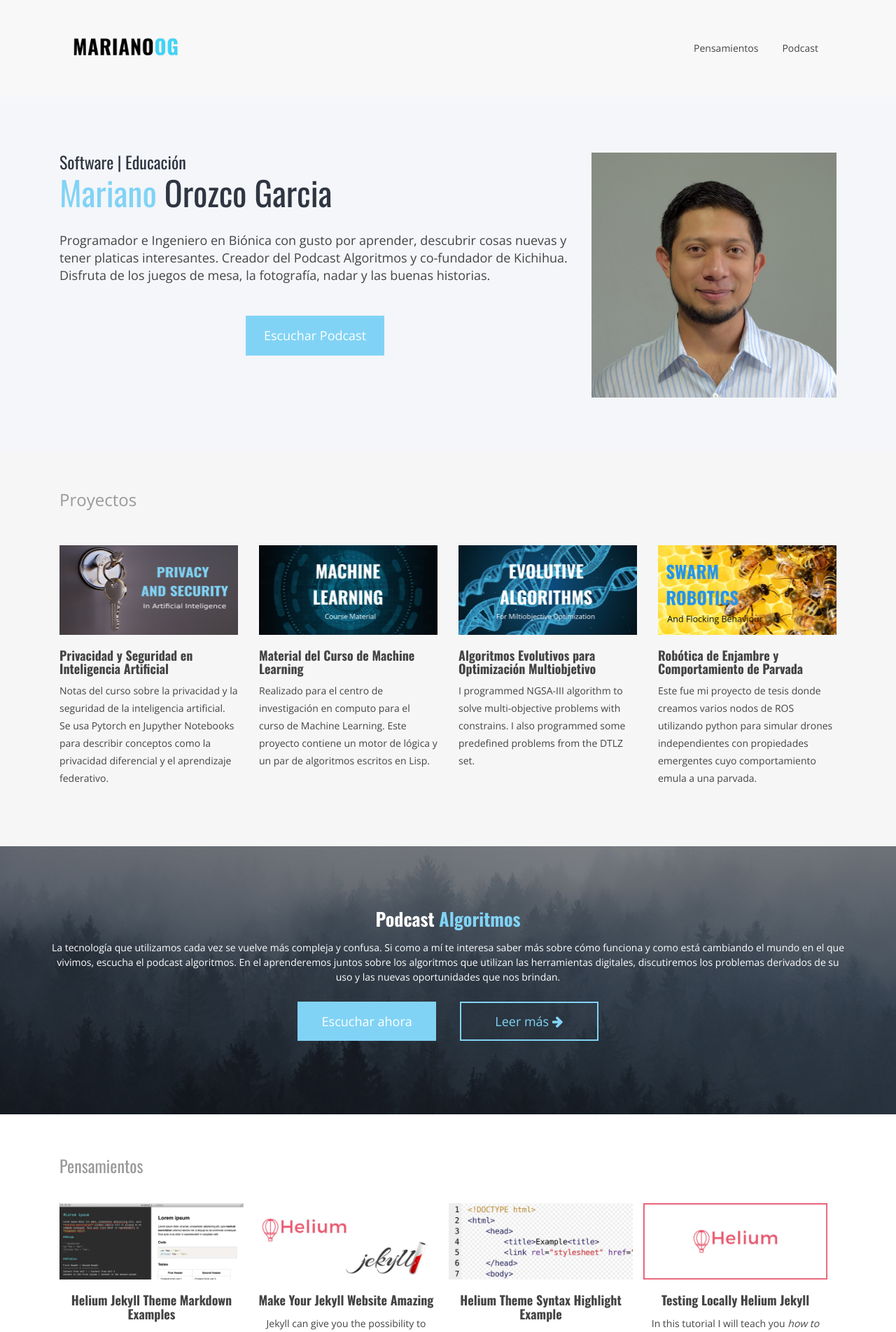
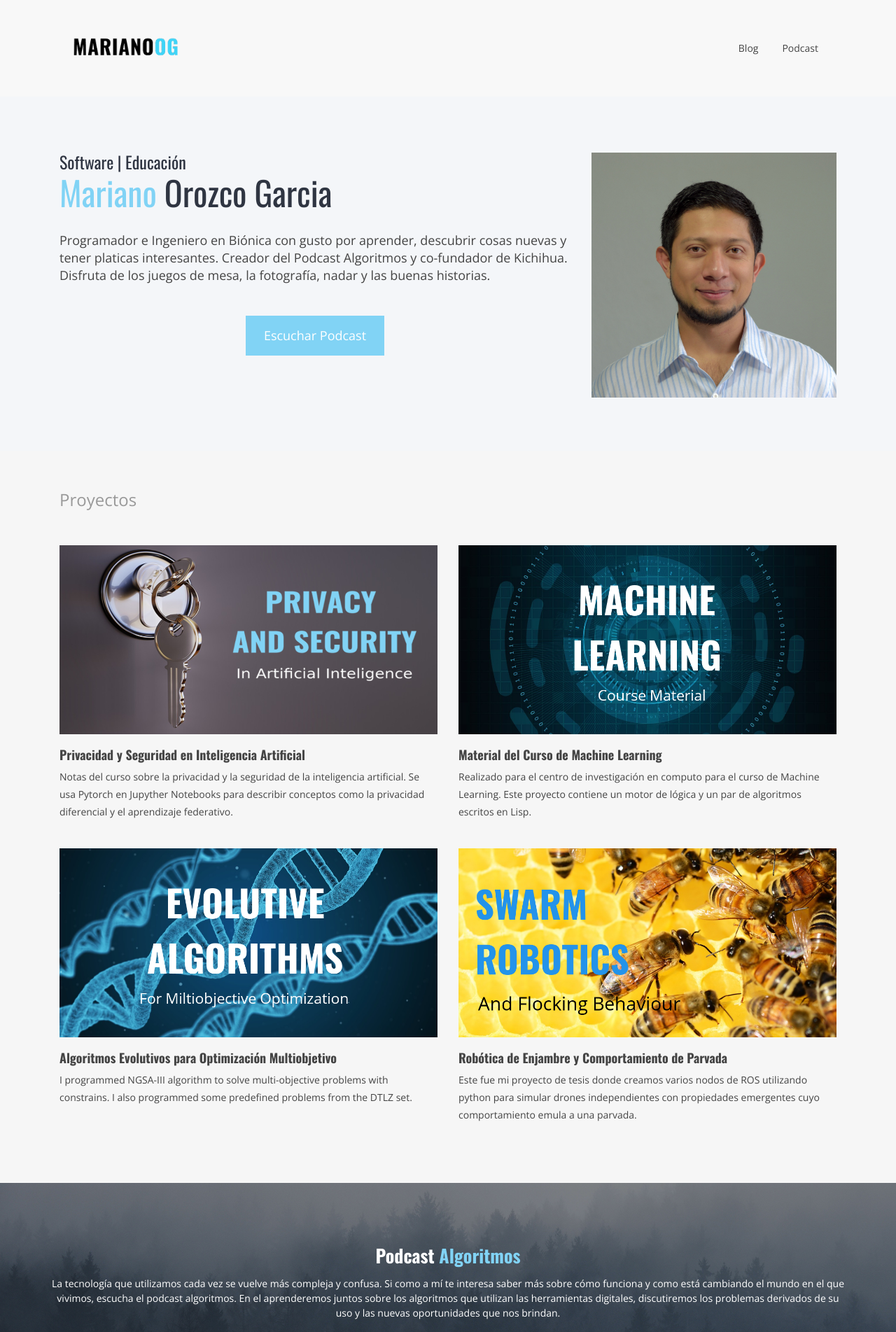
Before and after one commit to MarianoOG/marianoog.github.io, a Jekyll site: the page built from index.html, in a window 1280 px wide. Shown: the top 1903 px of the page at 70% size. Built offline with Jekyll 4.4.1, drawn with Linux system fonts in a browser that asks for light colours.

Commit message:
more space for proyects and fixed space in chocolate

```diff
--- a/_includes/side-bar.html
+++ b/_includes/side-bar.html
@@ -13,5 +13,3 @@
             </div>
             <a href="https://ona309.com/Chocolate"><img src="{{ BASE_PATH }}/assets/images/chocolate.png"></a>
           <div>
-
-          <div class="mb-60"></div>
--- a/blog.html
+++ b/blog.html
@@ -1,6 +1,6 @@
 ---
 layout: blog
-title: Pensamientos
+title: Blog
 group: navigation
 tags : [blog, posts, post]
 author : MarianoOG
--- a/index.html
+++ b/index.html
@@ -46,7 +46,7 @@ canonical: https://marianoog.github.io
 
       <ul class="row portfolio list-unstyled" id="grid">
 
-        <li class="col-xs-6 col-md-3 project">
+        <li class="col-xs-6 col-md-6 project">
           <figure>
             <div class="hovereffect">
               <img src="{{ BASE_PATH }}/assets/images/portfolio/privacy.png" alt="Privacidad y Seguridad">
@@ -63,7 +63,7 @@ canonical: https://marianoog.github.io
           </div>
         </li>
 
-        <li class="col-xs-6 col-md-3 project">
+        <li class="col-xs-6 col-md-6 project">
           <figure>
             <div class="hovereffect">
               <img src="{{ BASE_PATH }}/assets/images/portfolio/ml.png" alt="Material del curso de Machine Learning">
@@ -80,7 +80,7 @@ canonical: https://marianoog.github.io
           </div>
         </li>
 
-        <li class="col-xs-6 col-md-3 project">
+        <li class="col-xs-6 col-md-6 project">
           <figure>
             <div class="hovereffect">
               <img src="{{ BASE_PATH }}/assets/images/portfolio/evolutive.png" alt="Algoritmos Evolutivos para Optimización Multiobjetivo">
@@ -97,7 +97,7 @@ canonical: https://marianoog.github.io
           </div>
         </li>
 
-        <li class="col-xs-6 col-md-3 project">
+        <li class="col-xs-6 col-md-6 project">
           <figure>
             <div class="hovereffect">
               <img src="{{ BASE_PATH }}/assets/images/portfolio/swarm.png" alt="Swarm Robotics and Flocking Behaviour">
@@ -141,14 +141,14 @@ canonical: https://marianoog.github.io
   <div class="mb-60"></div>
 
   <div class="container">
-    <h4 class="sub-title space-left">Pensamientos</h4>
+    <h4 class="sub-title space-left">Pensamientos <a href="{{ BASE_PATH }}/archive">(ver todos)</a></h4>
   </div>
 
   <!-- Posts carousel -->
   <section id="blog">
     <div class="container">
       <div id="posts-carousel" class="owl-carousel">
-        {% for post in site.posts %}
+        {% for post in site.posts limit 10 %}
           <div class="blog block carousel-post text-center">
             {% if post.img %}
               <img src="{{ BASE_PATH }}/assets/images/blog/{{ post.img }}" alt="Post image of {{ post.title }}">
@@ -160,6 +160,7 @@ canonical: https://marianoog.github.io
         {% endfor %}
       </div>
     </div>
+
   </section>
   <!-- End Posts carousel -->
 
```
